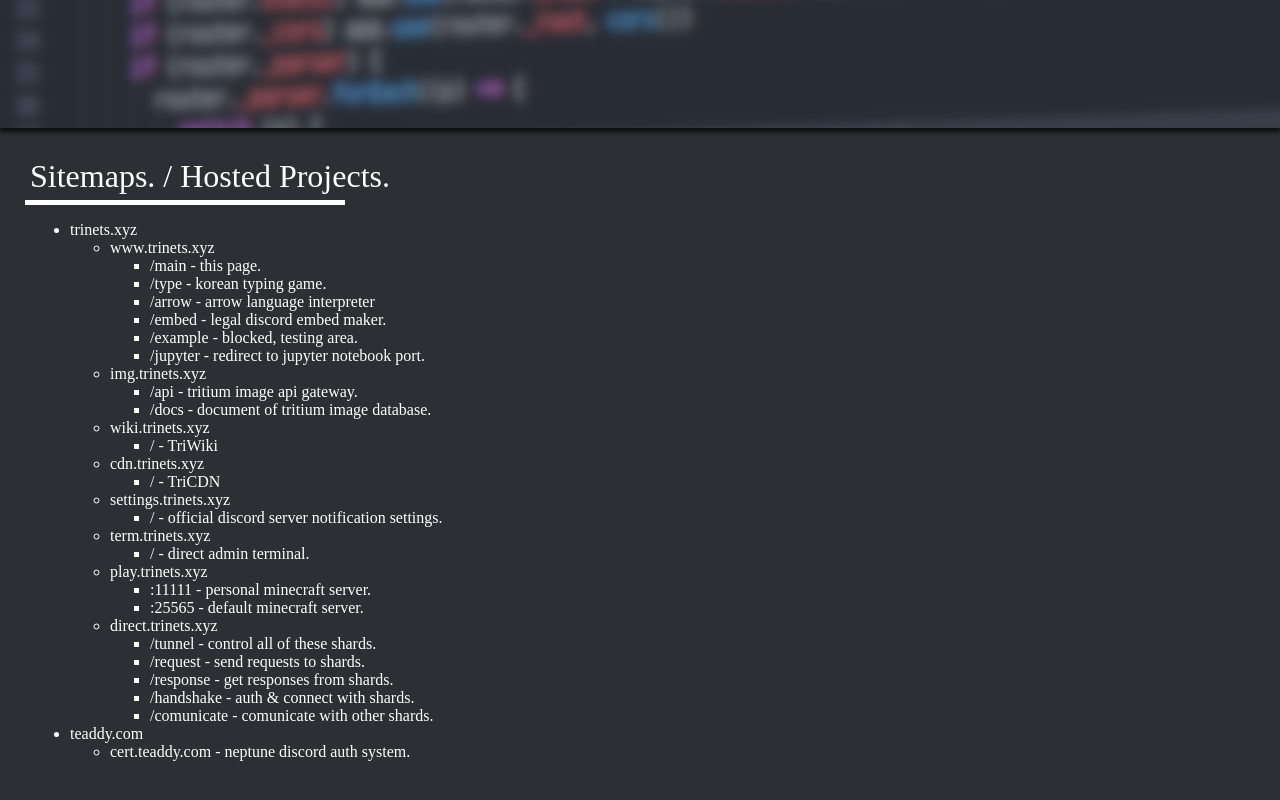
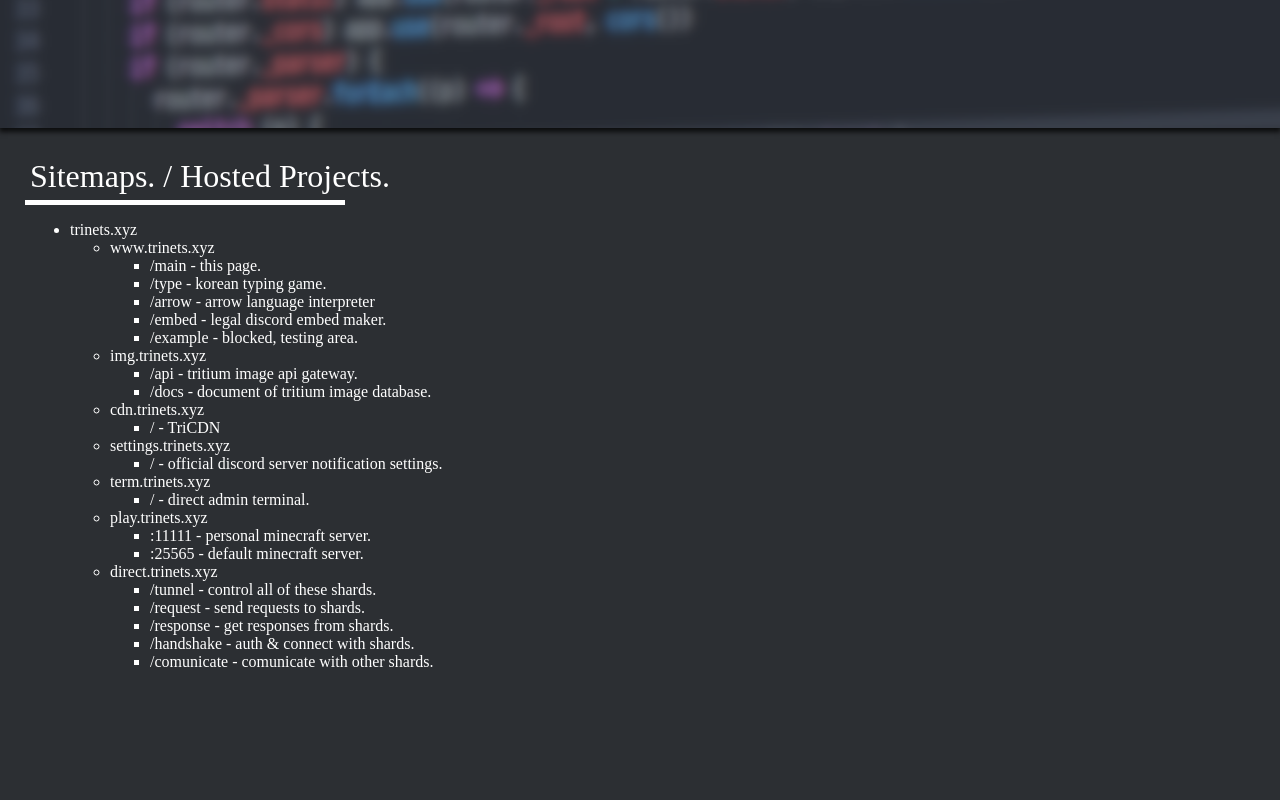
Before and after one commit to tritiumNetworks/TritiumNetworks, a website: page page/index.html in a window 1280 px wide. Shown: the part 592-1392 px from the top of the page. Drawn offline with nearby package versions, Linux system fonts and the light colour scheme; files that its build step writes are made by us from their sources; a script that the page names is missing; files whose address does not match are found by name; a web font is replaced by a local one.

Commit message:
Update index.html

```diff
--- a/page/index.html
+++ b/page/index.html
@@ -45,18 +45,12 @@
             <li class="sub">/arrow - arrow language interpreter</li>
             <li class="sub">/embed - legal discord embed maker.</li>
             <li class="sub">/example - blocked, testing area.</li>
-            <li class="sub">/jupyter - redirect to jupyter notebook port.</li>
           </ul>
 
           <li class="sub">img.trinets.xyz</li>
           <ul>
             <li class="sub">/api - tritium image api gateway.</li>
             <li class="sub">/docs - document of tritium image database.</li>
-          </ul>
-
-          <li class="sub">wiki.trinets.xyz</li>
-          <ul>
-            <li class="sub">/ - TriWiki</li>
           </ul>
 
           <li class="sub">cdn.trinets.xyz</li>
@@ -89,11 +83,6 @@
             <li class="sub">/comunicate - comunicate with other shards.</li>
           </ul>
         </ul>
-
-        <li class="sub">teaddy.com</li>
-        <ul>
-          <li class="sub">cert.teaddy.com - neptune discord auth system.</li>
-        </ul>
       </ul>
     </div>
   </div>
```
